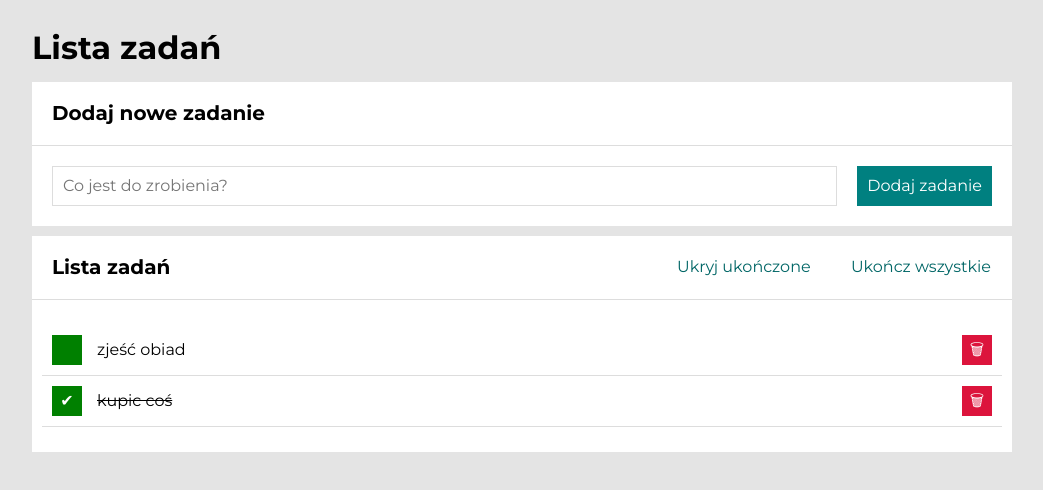
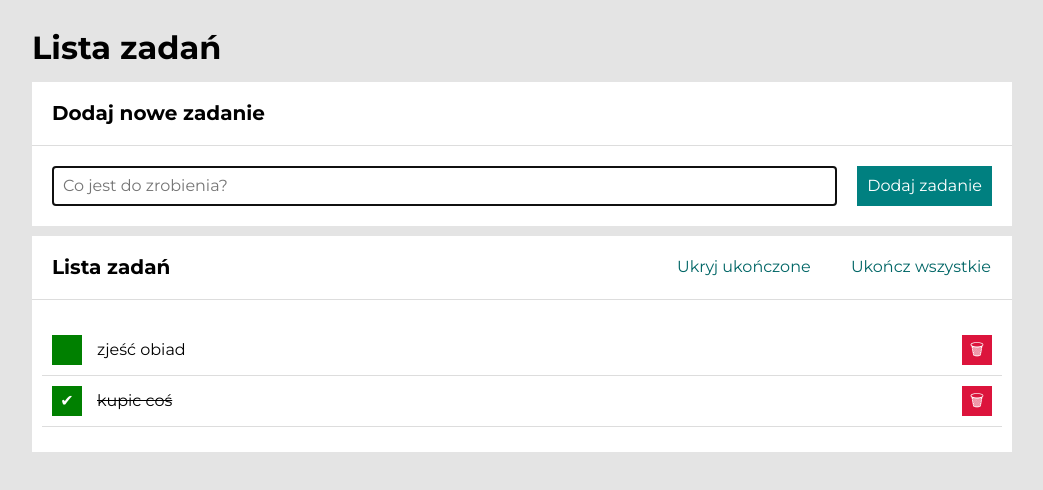
Before and after one commit to aWilku/todo-list-react, a React (Create React App) app: page / in a window 1280 px wide. Shown: the top 490 px of the page, without its empty margins (118-1161 px from the left). Built offline with nearby package versions, Linux system fonts and the light colour scheme.

Commit message:
add autoFocus to input

```diff
--- a/src/Form/index.js
+++ b/src/Form/index.js
@@ -2,7 +2,7 @@ import "./style.css"
 
 const Form = () => (
     <form className="form">
-        <input className="form__input" placeholder="Co jest do zrobienia?" />
+        <input className="form__input" placeholder="Co jest do zrobienia?" autoFocus />
         <button className="form__button">Dodaj zadanie</button>
     </form>
 );
```
